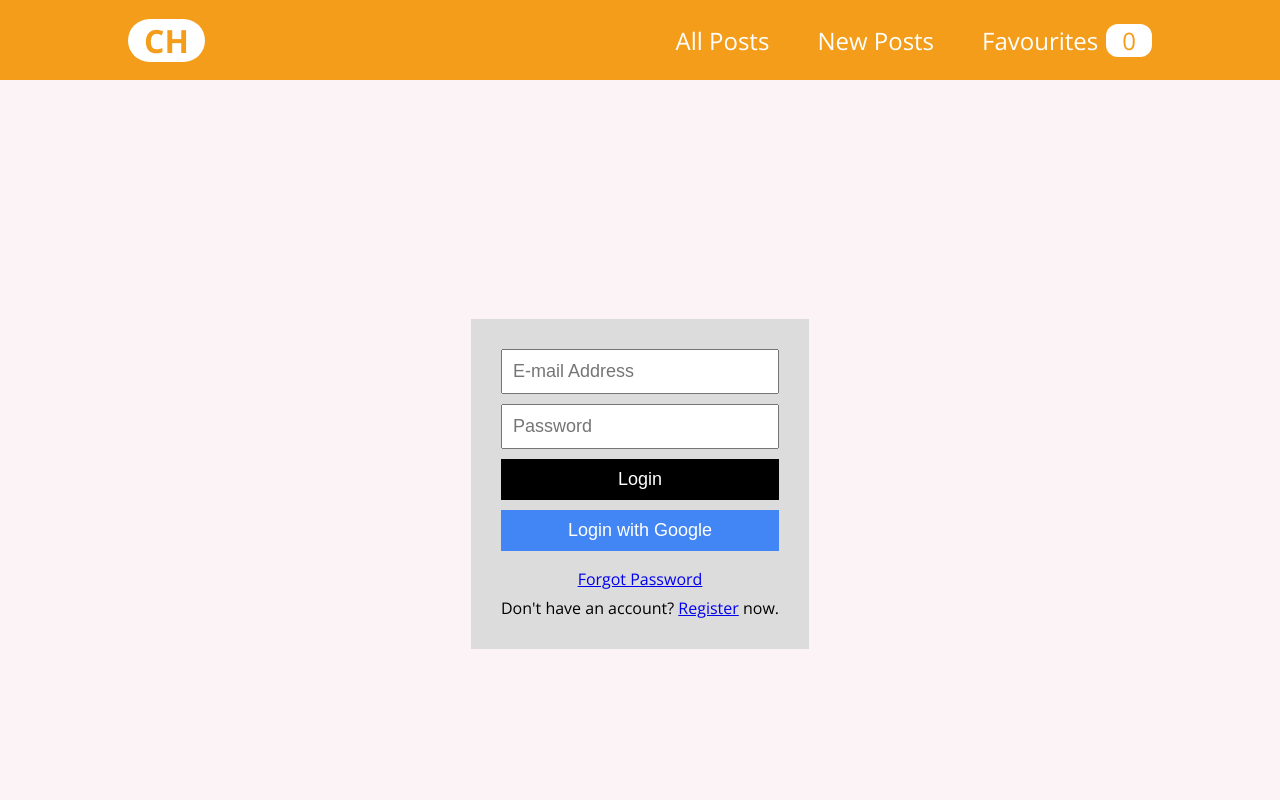
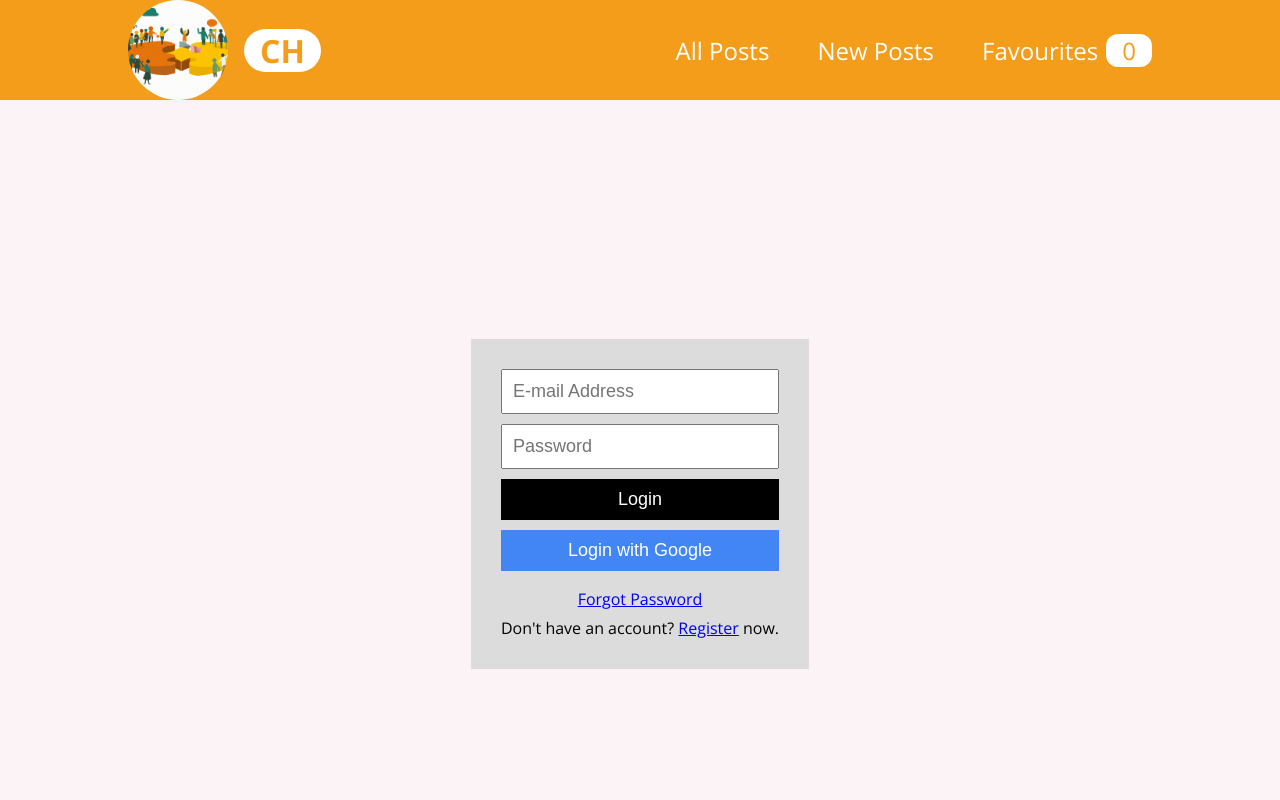
Before and after one commit to Deven1902/SolutionCHallenge23, a React (Create React App) app: page / in a window 1280 px wide. Shown: the top 800 px of the page. Built offline with nearby package versions, Linux system fonts and the light colour scheme; no server answers.

Commit message:
Added Navbar Logo and added respective styyling

```diff
--- a/src/components/MainNavigation.jsx
+++ b/src/components/MainNavigation.jsx
@@ -2,13 +2,17 @@ import { Link } from "react-router-dom";
 import classes from "./MainNavigation.module.css";
 import { useContext } from "react";
 import FavouritesContext from "../store/favourites-context";
+import NavbarImg from './NavbarImg.png';
 import MobileNavigation from "./MobileNavigation";
 const MainNavigation = () => {
   const favouriteCtx = useContext(FavouritesContext);
 
   return (
     <header className={classes.header}>
-      <div className={classes.logo}>CH</div>
+     <div className={classes.logo}>
+        <img src={NavbarImg} alt="Logo"  />
+        <div>CH</div>
+      </div>
 
       <nav className={classes.desktop_navigation}>
         <ul>
--- a/src/components/MainNavigation.module.css
+++ b/src/components/MainNavigation.module.css
@@ -1,6 +1,6 @@
 .header {
   width: 100%;
-  height: 5rem;
+  /* height: 5rem; */
   display: flex;
   align-items: center;
   justify-content: space-between;
@@ -8,7 +8,26 @@
   padding: 0 10%;
 }
 
+.header img {
+  width: 100px; /* adjust the size to your liking */
+  height: 100px; /* adjust the size to your liking */
+  object-fit: contain; /* or object-fit: cover; or object-fit: scale-down; */
+  margin-right: 1rem; /* add some margin to separate the image from the logo */
+}
+
 .logo {
+  display: flex;
+  align-items: center;
+}
+
+.logo img {
+  width: 100%;
+  max-width: 200px;
+  margin-right: 1rem;
+  border-radius: 50%;
+}
+
+.logo div{
   font-size: 2rem;
   background-color: white;
   color: #F49D1A;
@@ -85,6 +104,12 @@
     margin-left: 0.9rem;
   }
 
+  .header img {
+    width: 50px; /* adjust the size to your liking */
+    height: 50px; /* adjust the size to your liking */
+    margin-right: 0.5rem; /* add some margin to separate the image from the logo */
+  }
+
   .header nav a {
     font-size: 0.9rem;
   }
```
Also changed, not shown: src/components/NavbarImg.png (added), 1 other file (tests, documents, lock files or other folders).
